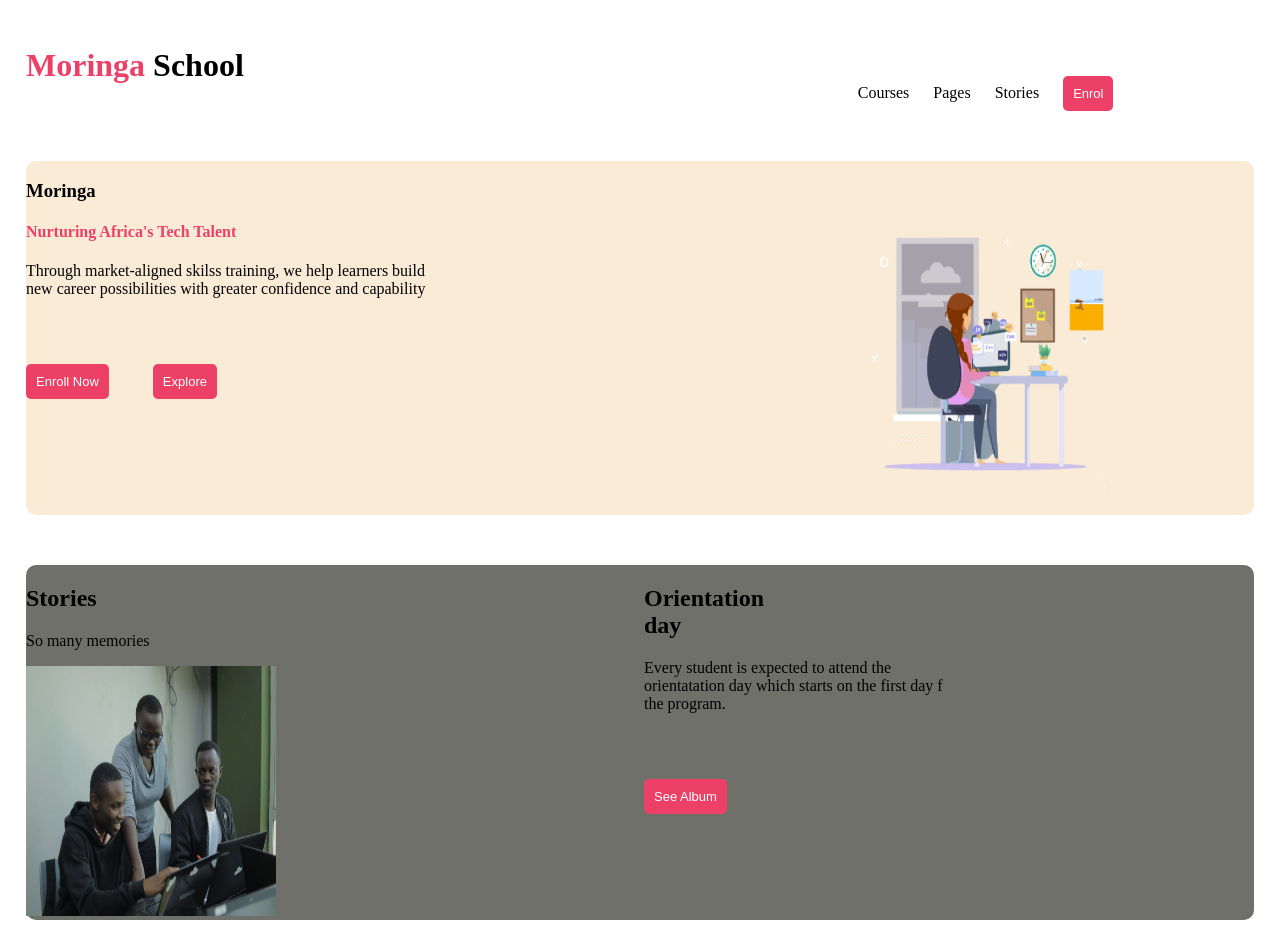
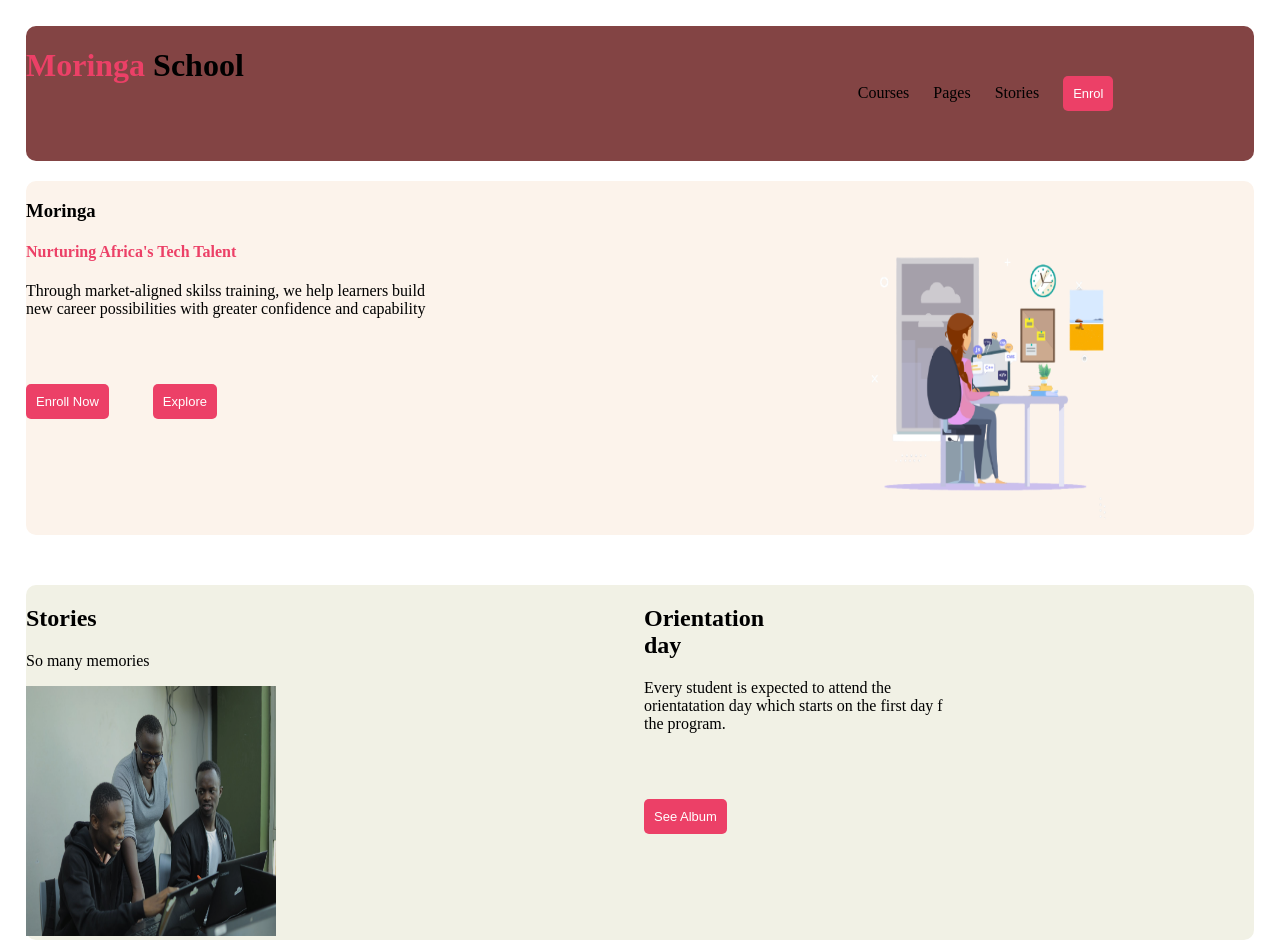
Before and after one commit to Juddymwai/IP_ONE, a plain HTML site: page index.html in a window 1280 px wide. Shown: the top 943 px of the page. Drawn offline with Linux system fonts and the light colour scheme.

Commit message:
changed the background color of nav section

```diff
--- a/index.css
+++ b/index.css
@@ -6,12 +6,12 @@ ul{
 }
 
 .nav {
-    display: inline;
-    flex-direction: column;
-    align-items: center;
-    background-color: white;
-    background-clip: content-box;
+
     border-radius: 10px;
+    background-color: rgb(131, 68, 68);
+    margin-bottom: 20px;
+
+
 
 
   }
@@ -74,7 +74,7 @@ ul{
 
     border-radius: 10px;
 
-    background-color:rgb(112, 112, 106);
+    background-color:rgb(241, 241, 229);
 
 
  }
@@ -107,7 +107,7 @@ ul{
 
 .about-moringa {
     margin-bottom: 10px;
-    background-color: antiquewhite;
+    background-color: rgb(252, 243, 235);
     border-radius: 10px;
 }
 .about-moringa img {
```
Also changed, not shown: index.html (+1 -0 lines).
